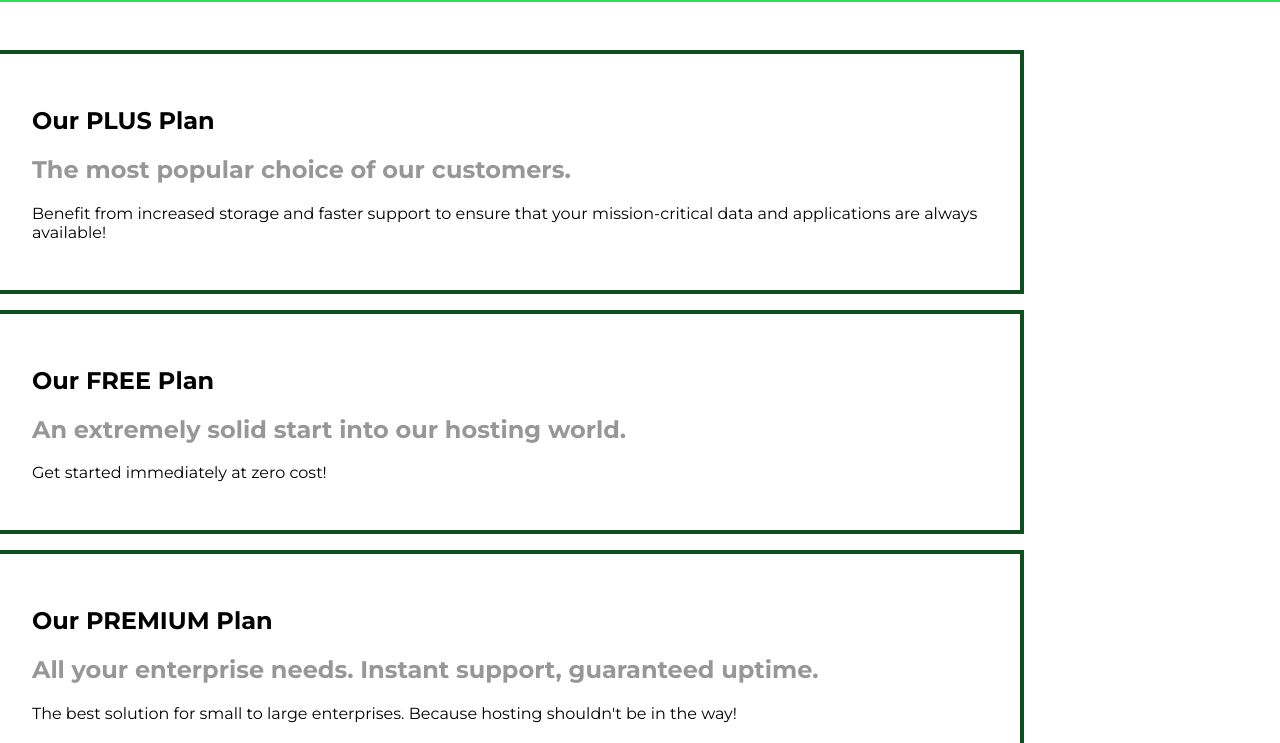
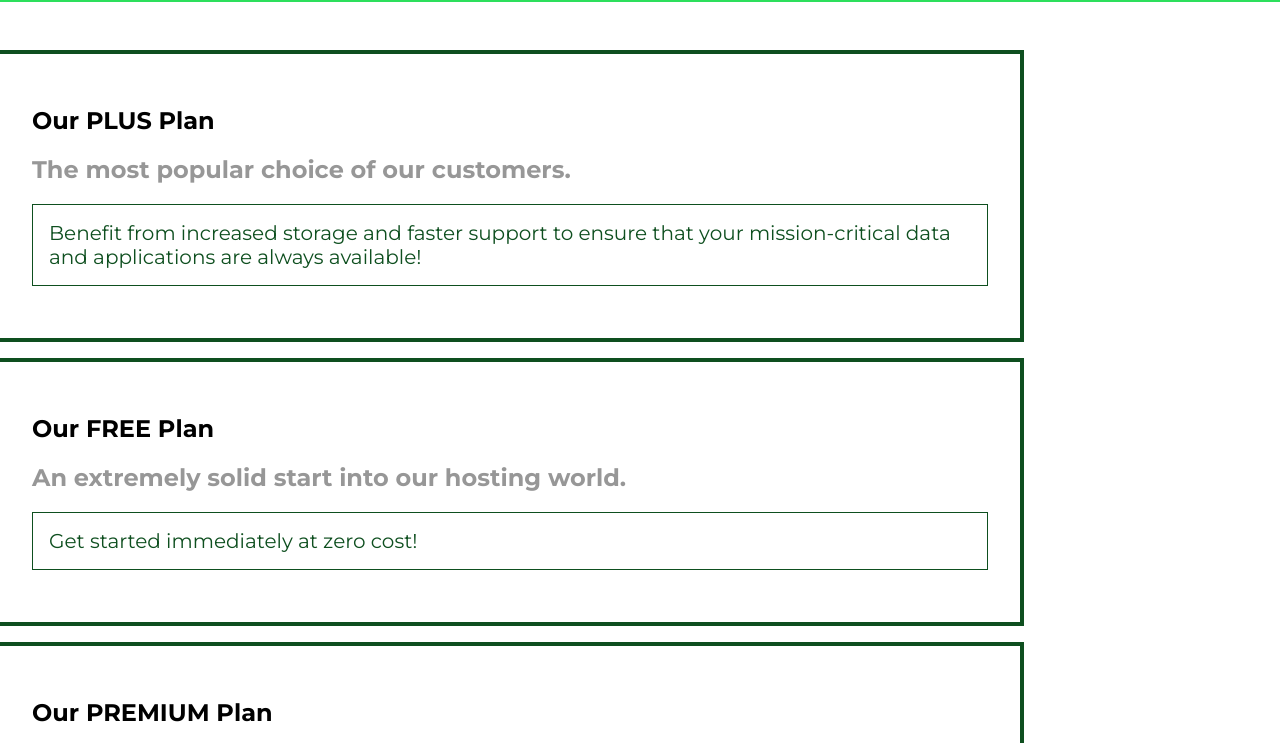
Before and after one commit to SHAILESH-KOLAP/web-hosting-demo, a plain HTML site: page packages/index.html in a window 1280 px wide. Shown: the part 44-787 px from the top of the page. Drawn offline with Linux system fonts and the light colour scheme.

Commit message:
Style package__info class of package page .package__info {   padding: 16px;   border: 1px solid #0e4f1f;   font-size: 20px;   color: #0e4f1f; }

```diff
--- a/packages/packages.css
+++ b/packages/packages.css
@@ -20,3 +20,10 @@ main {
 .package__subtitle {
   color: #979797;
 }
+
+.package__info {
+  padding: 16px;
+  border: 1px solid #0e4f1f;
+  font-size: 20px;
+  color: #0e4f1f;
+}
```
